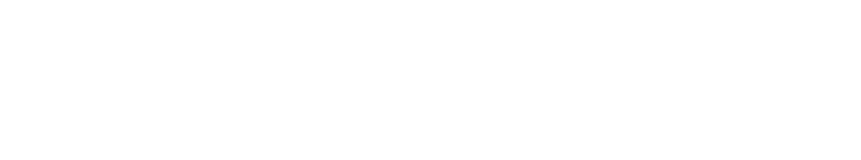
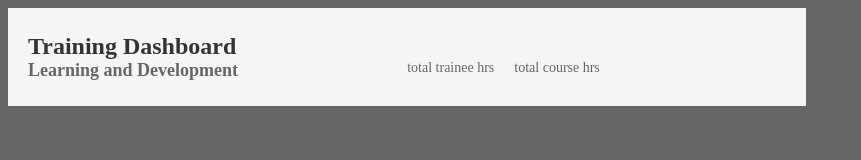
Before and after one commit to shibinshibu01/ilp-lnd-dashboard, a plain HTML site: page index.html in a window 1280 px wide. Shown: the whole page, without its empty margins (0-861 px from the left). Drawn offline with nearby package versions, Linux system fonts and the light colour scheme; no server answers.

Commit message:
feat: title and total hours

```diff
--- a/index.html
+++ b/index.html
@@ -1,11 +1,37 @@
 <!DOCTYPE html>
 <html lang="en">
+
 <head>
     <meta charset="UTF-8">
     <meta name="viewport" content="width=device-width, initial-scale=1.0">
     <title>Training Dashboard - L&D Dashboard</title>
+    <link rel="stylesheet" href="src/styles/style.css">
 </head>
+
 <body>
+    <script src="https://cdn.jsdelivr.net/npm/axios/dist/axios.min.js"></script>
+    <section>
+        <div class="top-card">
+            <div class="top-card__header">
+                <h1>Training Dashboard</h1>
+                <h2>Learning and Development</h2>
+            </div>
+            <div class="total-hours-card">
+                <div class="total-hours">
+                    <div class="total-hours__entry__trainee">
+                        <p class="total-hours__number"></p>
+                        <span class="total-hours__label">total trainee hrs</span>
+                    </div>
 
+                    <div class="total-hours__entry__course">
+                        <p class="total-hours__number"></p>
+                        <span class="total-hours__label">total course hrs</span>
+                    </div>
+                </div>
+            </div>
+        </div>
+    </section>
+    <script src="src/services/script.js" type="module"></script>
 </body>
+
 </html>
--- a/src/services/script.js
+++ b/src/services/script.js
@@ -0,0 +1,38 @@
+const url = "https://ilp-js-default-rtdb.asia-southeast1.firebasedatabase.app/.json"; // Ensure to fetch with .json
+
+axios.get(url)
+    .then(response => {
+
+        const data = response.data;
+        let totalTraineeHours = 0;
+
+        if (data.employees) {
+            Object.values(data.employees).forEach(employee => {
+                totalTraineeHours += employee.trainingHour || 0;
+            });
+        }
+
+        document.querySelector('.total-hours__entry__trainee .total-hours__number').textContent = totalTraineeHours;
+
+        let totalCourseHours = 0;
+
+        if (data.courses) {
+            Object.values(data.courses).forEach(course => {
+                totalCourseHours += course.duration || 0;
+            });
+        }
+
+        document.querySelector('.total-hours__entry__course .total-hours__number').textContent = totalCourseHours;
+
+
+
+
+    })
+    .catch(error => {
+        console.error('Axios Error:', error);
+    });
+
+
+
+// document.querySelector('.total-hours__entry__trainee .total-hours__number').textContent = traineeHours;
+// document.querySelector('.total-hours__entry__course .total-hours__number').textContent = courseHours;
--- a/src/styles/style.scss
+++ b/src/styles/style.scss
@@ -0,0 +1,66 @@
+body {
+    background-color: #666;
+}
+
+.top-card {
+    display: flex;
+    justify-content: space-between;
+    align-items: center;
+    padding: 20px;
+    background-color: #f5f5f5;
+    width: 60%;
+}
+
+.top-card__header {
+    flex: 1;
+
+}
+
+.top-card__header h1 {
+    margin: 0;
+    font-size: 24px;
+    color: #333;
+}
+
+.top-card__header h2 {
+    margin: 0;
+    font-size: 18px;
+    color: #666;
+}
+
+.total-hours-card {
+    flex: 1;
+    display: flex;
+    flex-direction: column;
+    justify-content: flex-end;
+    padding: 10px;
+
+    text-align: center;
+    width: 25%;
+}
+
+.total-hours {
+    display: flex;
+    flex-direction: row;
+    /* Change to row to align items side by side */
+    align-items: flex-end;
+}
+
+.total-hours__entry__trainee,
+.total-hours__entry__course {
+    margin-right: 20px;
+    /* Add some space between the entries */
+}
+
+.total-hours__number {
+    font-size: 24px;
+    font-weight: bold;
+    margin-bottom: -4px;
+    color: #333;
+}
+
+.total-hours__label {
+    font-size: 14px;
+    margin-top: -132px;
+    color: #666;
+}
```
Also changed, not shown: src/styles/style.css (added), 1 other file.
